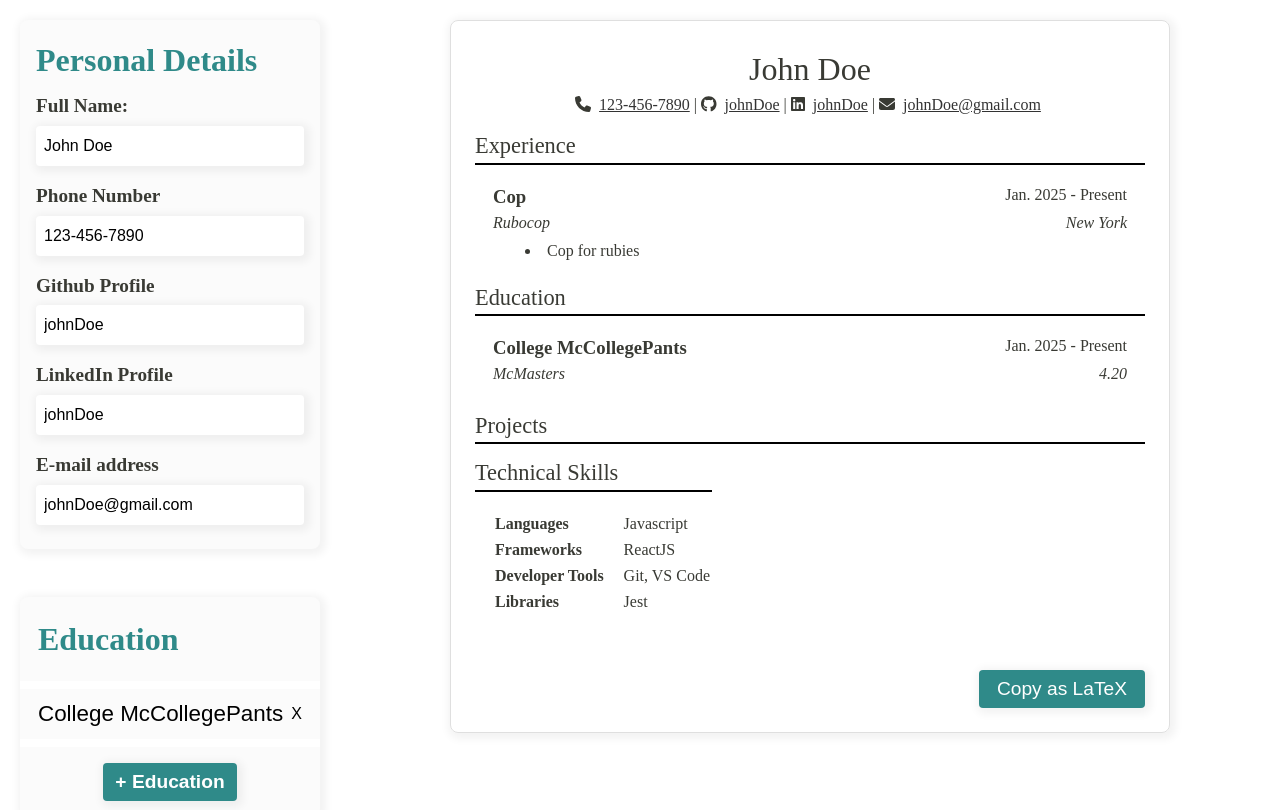
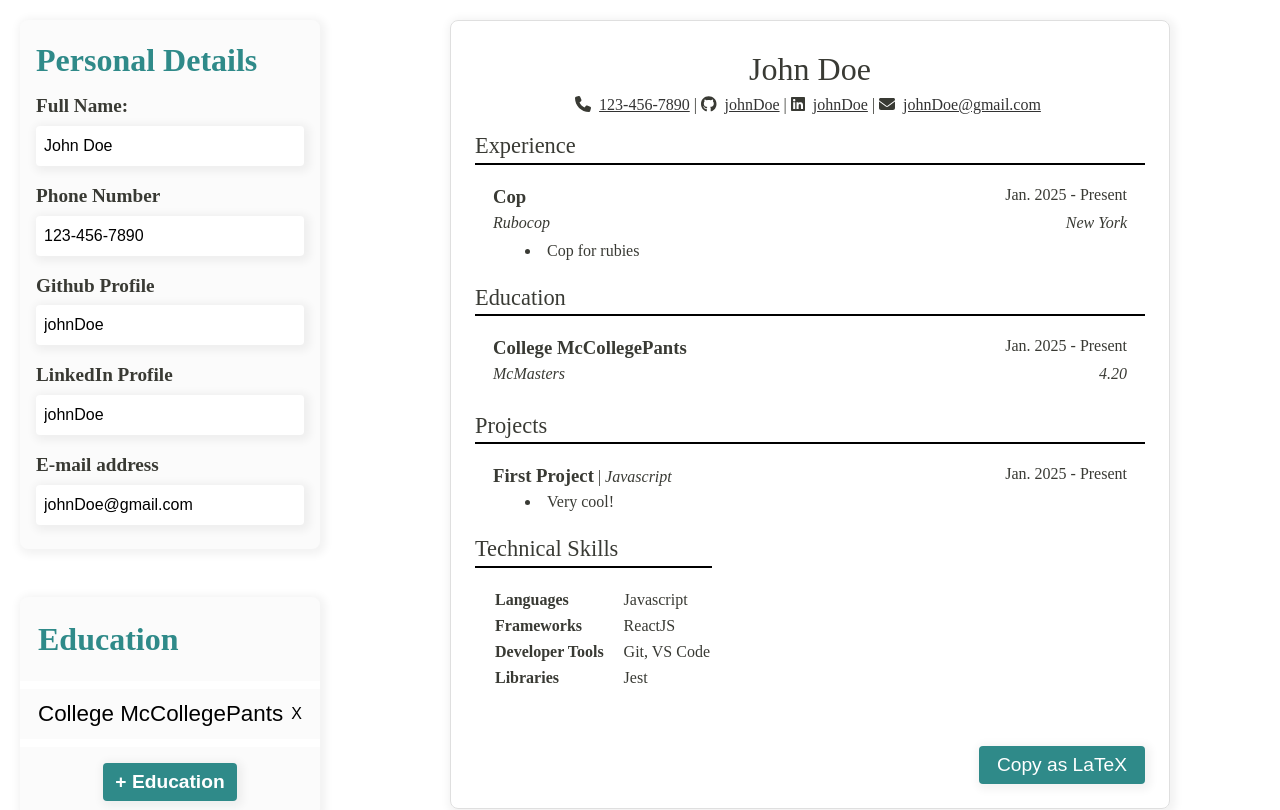
Before and after one commit to gingkapls/cv-application, a React (Vite) app: page / in a window 1280 px wide. Shown: the top 810 px of the page. Built offline with nearby package versions, Linux system fonts and the light colour scheme.

Commit message:
feat(Project): rename hidden -> isVisible, clean up conditional rendering logic

```diff
--- a/src/Components/Project.tsx
+++ b/src/Components/Project.tsx
@@ -22,7 +22,7 @@ function Project({ projectDetails, setProjectDetails }: ProjectProps) {
   function toggleHide(id: UUIDString) {
     const oldDetails = projectDetails.find((detail) => detail.id === id)!;
     const newDetails = oldDetails.clone();
-    newDetails.hidden = !newDetails.hidden;
+    newDetails.isVisible = !newDetails.isVisible;
 
     setProjectDetails(
       projectDetails.map((detail) => {
@@ -43,6 +43,7 @@ function Project({ projectDetails, setProjectDetails }: ProjectProps) {
               key={detail.id}
               id={detail.id}
               title={detail.name}
+              isVisible={detail.isVisible}
               setActiveId={setActiveId}
               toggleHide={toggleHide}
             />
--- a/src/Components/ProjectForm.tsx
+++ b/src/Components/ProjectForm.tsx
@@ -9,7 +9,7 @@ class ProjectDetails {
   name: string;
   techUsed: string;
   description: string;
-  hidden: boolean;
+  isVisible: boolean;
   #startDate: Date = new Date();
   #endDate: Date = new Date();
   [key: string]: string | boolean | string[] | (() => ProjectDetails);
@@ -21,7 +21,7 @@ class ProjectDetails {
     description = '',
     startDate = new Date(),
     endDate = new Date(),
-    hidden = false,
+    isVisible = true,
   } = {}) {
     this.id = id;
     this.name = name;
@@ -29,7 +29,7 @@ class ProjectDetails {
     this.description = description;
     this.startDate = startDate;
     this.endDate = endDate;
-    this.hidden = hidden;
+    this.isVisible = isVisible;
   }
 
   set startDate(date: Date | DateString) {
@@ -82,7 +82,7 @@ class ProjectDetails {
       name: this.name,
       techUsed: this.techUsed,
       description: this.description,
-      hidden: this.hidden,
+      isVisible: this.isVisible,
       startDate: this.#startDate,
       endDate: this.#endDate,
     });
--- a/src/Components/ProjectPreview.tsx
+++ b/src/Components/ProjectPreview.tsx
@@ -1,4 +1,21 @@
 import { ProjectDetails } from './ProjectForm';
+
+function ProjectPreviewItemDescription({
+  projectDetails,
+}: {
+  projectDetails: ProjectDetails;
+}) {
+  return (
+    <span className='description'>
+      {projectDetails.description
+        .trim()
+        .split('\n')
+        .map((item, idx) => (
+          <li key={item + idx}>{item}</li>
+        ))}
+    </span>
+  );
+}
 
 function ProjectPreviewItem({
   projectDetails,
@@ -11,17 +28,16 @@ function ProjectPreviewItem({
   return (
     <section className='preview-item'>
       <div className='title'>
-        <h3 className='name'>{name}</h3> |
+        <h3 className='name'>{name}</h3>
+        {techUsed.length !== 0 && ' |'}
         <span className='tech-used'>{techUsed}</span>
       </div>
       <span className='duration'>
         {startDate} - {endDate}
       </span>
-      <span className='description'>
-        {description.split('\n').map((item) => (
-          <li key={item}>{item}</li>
-        ))}
-      </span>
+      {description.length !== 0 && (
+        <ProjectPreviewItemDescription projectDetails={projectDetails} />
+      )}
     </section>
   );
 }
@@ -31,12 +47,14 @@ function ProjectPreview({
 }: {
   projectDetails: ProjectDetails[];
 }) {
+  const items = projectDetails.map((details) => (
+    <ProjectPreviewItem key={details.id} projectDetails={details} />
+  ));
+
   return (
     <div className='project-preview detail-preview'>
       <h2>Projects</h2>
-      {projectDetails.map((details) => (
-        details.hidden || <ProjectPreviewItem key={details.id} projectDetails={details} />
-      ))}
+      {items}
     </div>
   );
 }
```
